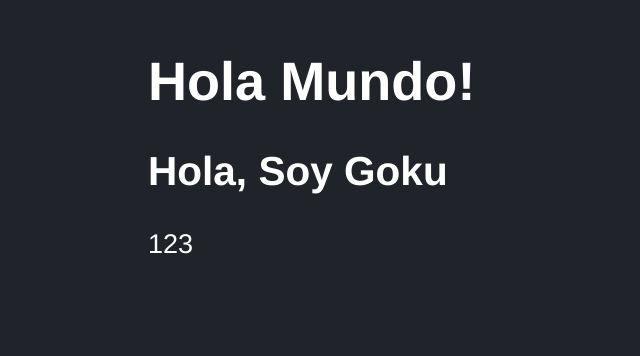
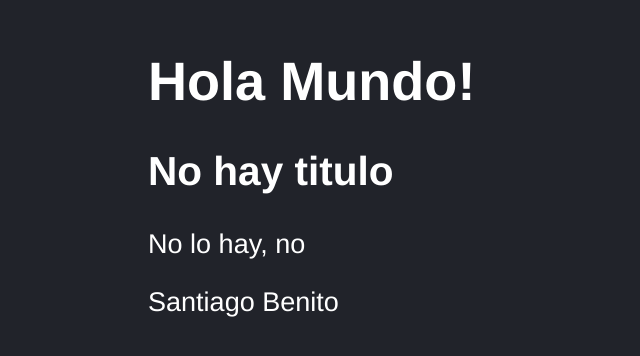
Before and after one commit to SantyxError/React-03-Counter-app-vite, a React (Vite) app: page / in a window 1280 px wide. Shown: the part 134-490 px from the top of the page, without its empty margins (0-640 px from the left). Built offline with nearby package versions, Linux system fonts and the light colour scheme.

Commit message:
43. DefaultProps

```diff
--- a/src/FirstApp.jsx
+++ b/src/FirstApp.jsx
@@ -1,16 +1,24 @@
 import PropTypes from 'prop-types';
 
-export const FirstApp = ({title, subTitle}) => {
+export const FirstApp = ({title, subTitle, name}) => {
 
   return (
     <>
       <h2>{title}</h2>
       <p>{subTitle}</p>
+      <p>{name}</p>
     </>
   )
 }
 
 FirstApp.propTypes={
 title: PropTypes.string.isRequired,
-subTitle: PropTypes.number.isRequired,
+subTitle: PropTypes.string.isRequired,
 }
+
+FirstApp.defaultProps ={
+  subTitle:"No lo hay, no",
+  name: "Santiago Benito",
+  title: "No hay titulo",
+
+}
--- a/src/main.jsx
+++ b/src/main.jsx
@@ -9,6 +9,6 @@
 ReactDOM.createRoot(document.getElementById('root')).render(
   <React.StrictMode>
     <HelloWorldApp />
-    <FirstApp title="Hola, Soy Goku" subTitle={123} />
+    <FirstApp />
   </React.StrictMode>
 )
```
